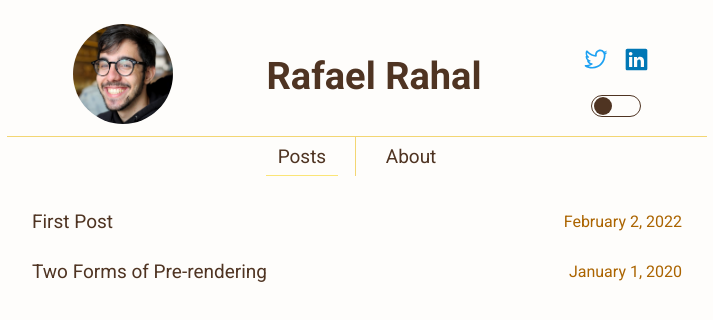
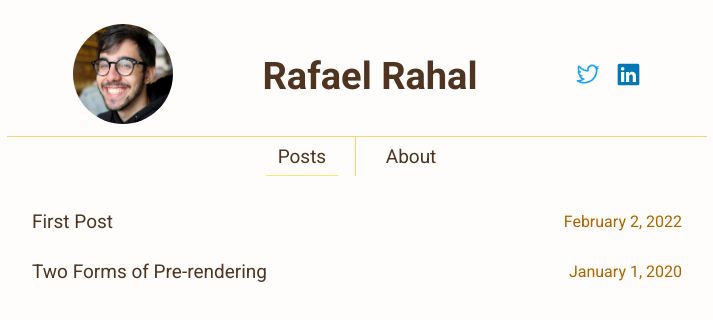
Before and after one commit to rrrahal/blog, a Next.js app: page / in a window 1280 px wide. Shown: the top 320 px of the page, without its empty margins (283-996 px from the left). Built offline with nearby package versions, Linux system fonts and the light colour scheme.

Commit message:
Revert "add theme changer"
This reverts commit d26e1cd105eb390d36d17eb49bdb8eed6d5e6ed4.

```diff
--- a/package.json
+++ b/package.json
@@ -17,7 +17,6 @@
     "@radix-ui/react-avatar": "^1.0.1",
     "@radix-ui/react-icons": "^1.2.0",
     "@radix-ui/react-separator": "^1.0.1",
-    "@radix-ui/react-switch": "^1.0.1",
     "@radix-ui/react-tabs": "^1.0.2",
     "@stitches/react": "1.2.8",
     "@types/node": "18.14.0",
--- a/src/components/Header/ThemeChanger.tsx
+++ /dev/null
@@ -1,41 +0,0 @@
-import React from 'react'
-import * as Switch from '@radix-ui/react-switch';
-
-import { styled } from '../../../stitches.config'
-
-
-const Container = styled('div', {
-  display:'flex',
-  alignItems: 'center',
-  height: '100%',
-  justifyContent: 'center'
-})
-
-const SwitchRoot = styled(Switch.Root, {
-  width: '48px',
-  height: '20px',
-  borderRadius: '30px',
-  position: 'relative',
-  border: '1px solid $hiContrast',
-})
-
-const SwitchThumb = styled(Switch.Thumb, {
-  display: 'block',
-  width: 18,
-  height: 18,
-  backgroundColor: '$hiContrast',
-  borderRadius: '9999px',
-  transition: 'transform 100ms',
-  transform: 'translateX(2px)',
-
-  '&[data-state=checked]': {
-    transform: 'translateX(28px)',
-  },
-})
-
-export const ThemeChanger = () => (
-  <Container>
-    <SwitchRoot >
-      <SwitchThumb />
-    </SwitchRoot>
-  </Container>)
--- a/src/components/Header/index.tsx
+++ b/src/components/Header/index.tsx
@@ -6,7 +6,6 @@ import * as Separator from '@radix-ui/react-separator';
 import { styled } from '../../../stitches.config'
 import { Title } from './title'
 import { SocialMedia } from './social_media';
-import { ThemeChanger } from './ThemeChanger';
 
 // TODO: REMOVE THIS PX FROM THIS FILE
 
@@ -43,10 +42,7 @@ const StyledImage = styled(Image, {
   height: 100,
 })
 
-const RightContainer = styled('div', {
-  display: 'flex',
-  flexDirection: 'column'
-})
+
 
 export const Header = () => {
   return (
@@ -57,10 +53,7 @@ export const Header = () => {
           <StyledImage src='/raful.jpg' alt='A picture of Rafael Rahal' width={100} height={100} />
         </Link>
         <Title />
-        <RightContainer>
-          <SocialMedia />
-          <ThemeChanger />
-      </RightContainer>
+        <SocialMedia />
       </Container>
       <StyledSeparator />
     </Box>
--- a/src/components/Header/social_media.tsx
+++ b/src/components/Header/social_media.tsx
@@ -5,8 +5,8 @@ import { styled } from '../../../stitches.config'
 
 const Box = styled('div', {
   display: 'flex',
-  alignItems: 'flex-end',
-  height: '100%'
+  alignItems: 'center',
+  marginRight: '$2'
 })
 
 const SocialMediaItem = styled('a', {
```
Also changed, not shown: 1 other file (tests, documents, lock files or other folders).
